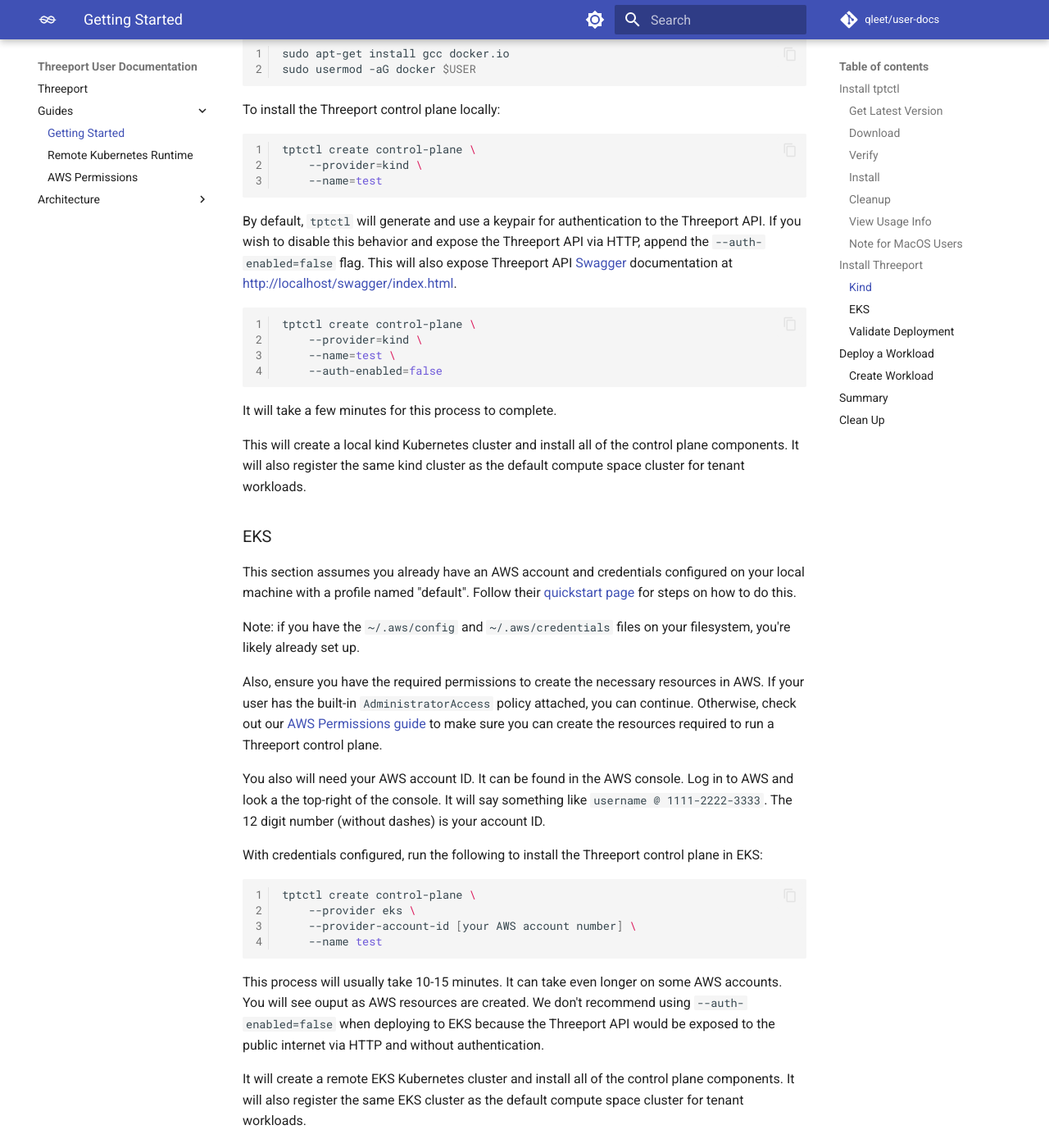
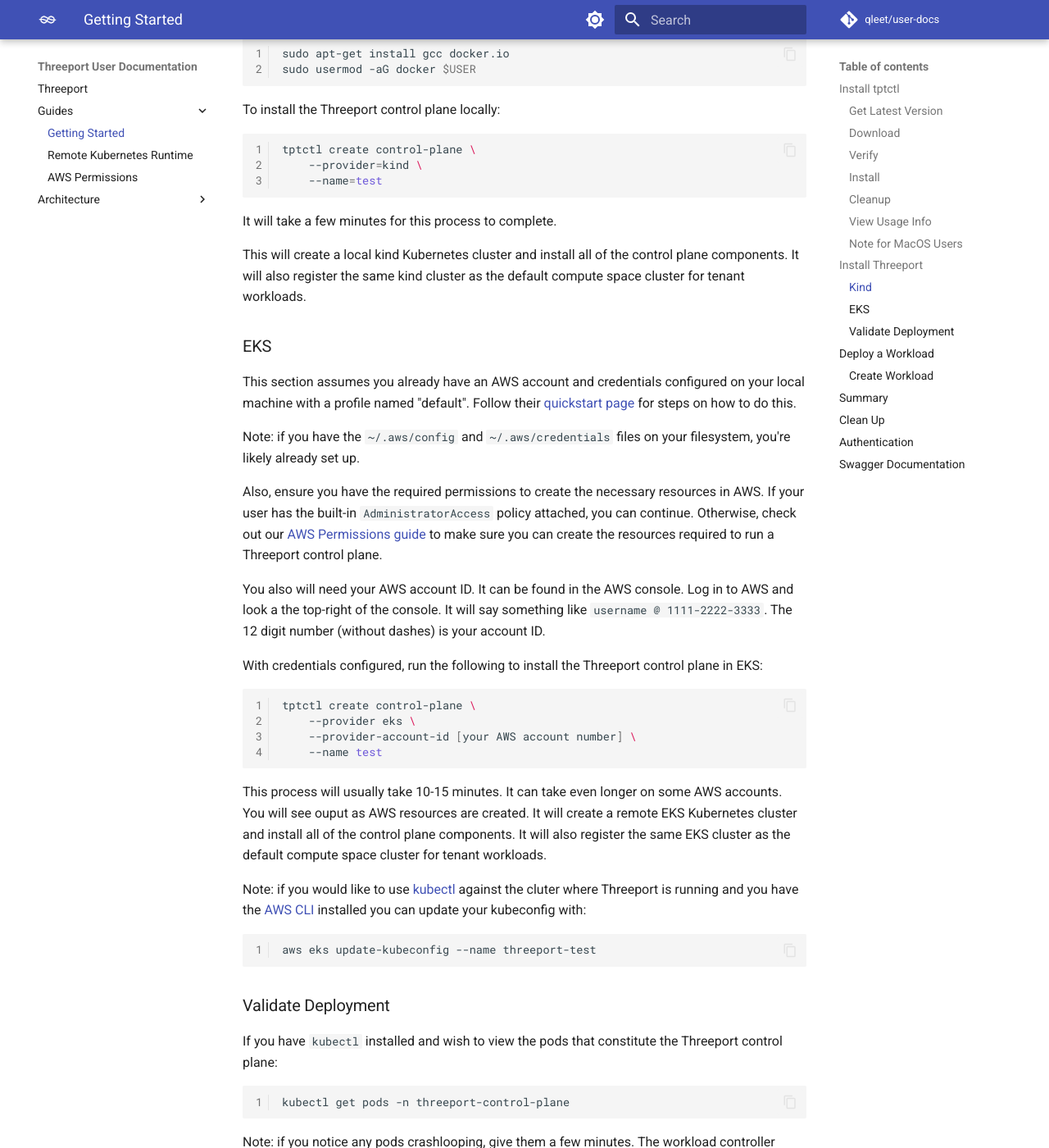
Before and after one commit to qleet/user-docs, an MkDocs documentation site: the page built from docs/guides/getting-started.md, in a window 1280 px wide and 1400 px high, scrolled down 2168 px. Shown: the whole window at 82% size. Built offline with MkDocs 1.6.1 and Material for MkDocs 9.7.7, drawn with Linux system fonts in a browser that asks for light colours; comment, search, counter and statistics services are not loaded; some of the changed text lies outside the part shown.

Commit message:
docs: create separate section for authentication and swagger docs

````diff
--- a/docs/guides/getting-started.md
+++ b/docs/guides/getting-started.md
@@ -110,18 +110,6 @@
     --name=test
 ```
 
-By default, `tptctl` will generate and use a keypair for authentication to the Threeport
-API. If you wish to disable this behavior and expose the Threeport API via HTTP, append
-the `--auth-enabled=false` flag. This will also expose Threeport API [Swagger](https://swagger.io/)
-documentation at [http://localhost/swagger/index.html](http://localhost/swagger/index.html).
-
-```bash
-tptctl create control-plane \
-    --provider=kind \
-    --name=test \
-    --auth-enabled=false
-```
-
 It will take a few minutes for this process to complete.
 
 This will create a local kind Kubernetes cluster and install all of the control
@@ -157,12 +145,9 @@
 ```
 
 This process will usually take 10-15 minutes.  It can take even longer on some
-AWS accounts.  You will see ouput as AWS resources are created. We don't recommend using
-`--auth-enabled=false` when deploying to EKS because the Threeport API would be exposed to
-the public internet via HTTP and without authentication.
-
-It will create a remote EKS Kubernetes cluster and install all of the control plane
-components.  It will also register the same EKS cluster as the default compute space
+AWS accounts.  You will see ouput as AWS resources are created. It will create a remote
+EKS Kubernetes cluster and install all of the control plane components.  It will also
+register the same EKS cluster as the default compute space
 cluster for tenant workloads.
 
 Note: if you would like to use
````
Also changed, not shown: other parts of docs/guides/getting-started.md (+17 -0 lines).
